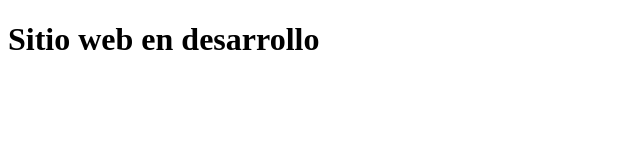
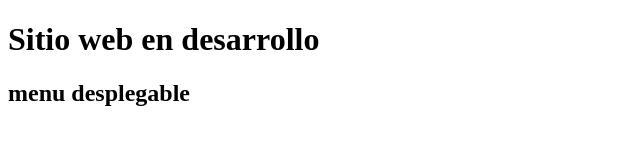
Before and after one commit to LauraRiveraU/Restaurante-RicoLandia, a plain HTML site: page index.html in a window 1280 px wide. Shown: the whole page, without its empty margins (0-640 px from the left). Drawn offline with Linux system fonts and the light colour scheme.

Commit message:
actualizacion

```diff
--- a/index.html
+++ b/index.html
@@ -7,5 +7,6 @@
 </head>
 <body>
     <h1>Sitio web en desarrollo</h1>
+    <h2>menu desplegable</h2>
 </body>
 </html>
```
